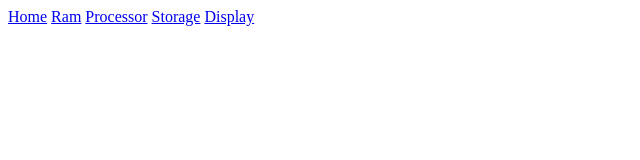
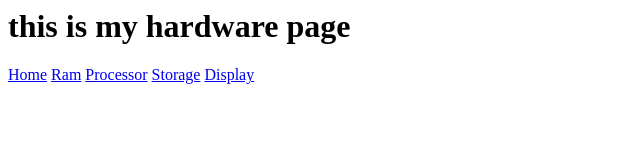
Before and after one commit to EnriqueC7/hardware, a plain HTML site: page index.html in a window 1280 px wide. Shown: the whole page, without its empty margins (0-640 px from the left). Drawn offline with Linux system fonts and the light colour scheme.

Commit message:
Update index.html

```diff
--- a/index.html
+++ b/index.html
@@ -1,5 +1,6 @@
 <intel>
 <body>
+ <h1>this is my hardware page</h1>
 <div class="topnav" id="myTopnav">
 
  <a href="home.html">Home</a>
```
